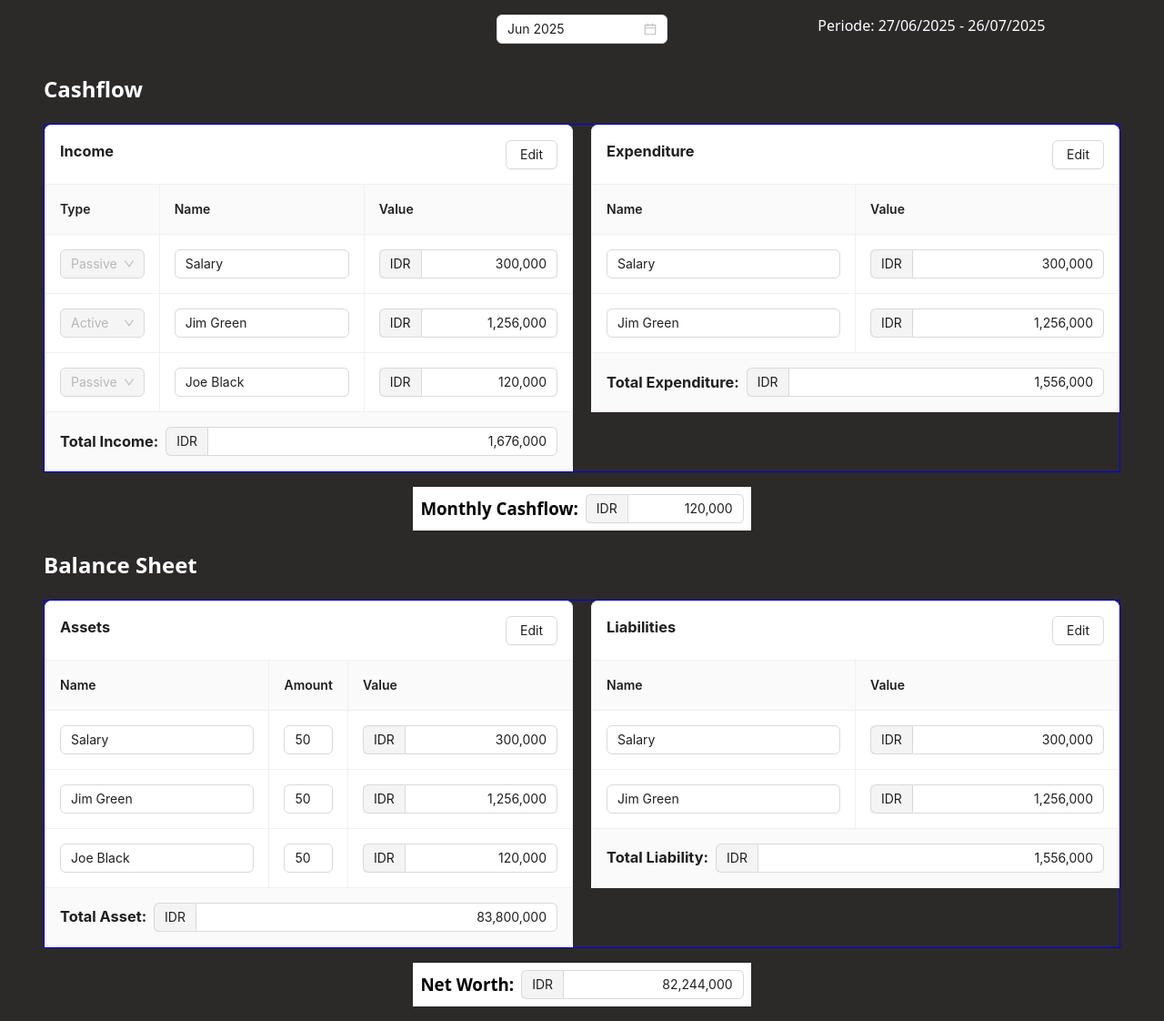
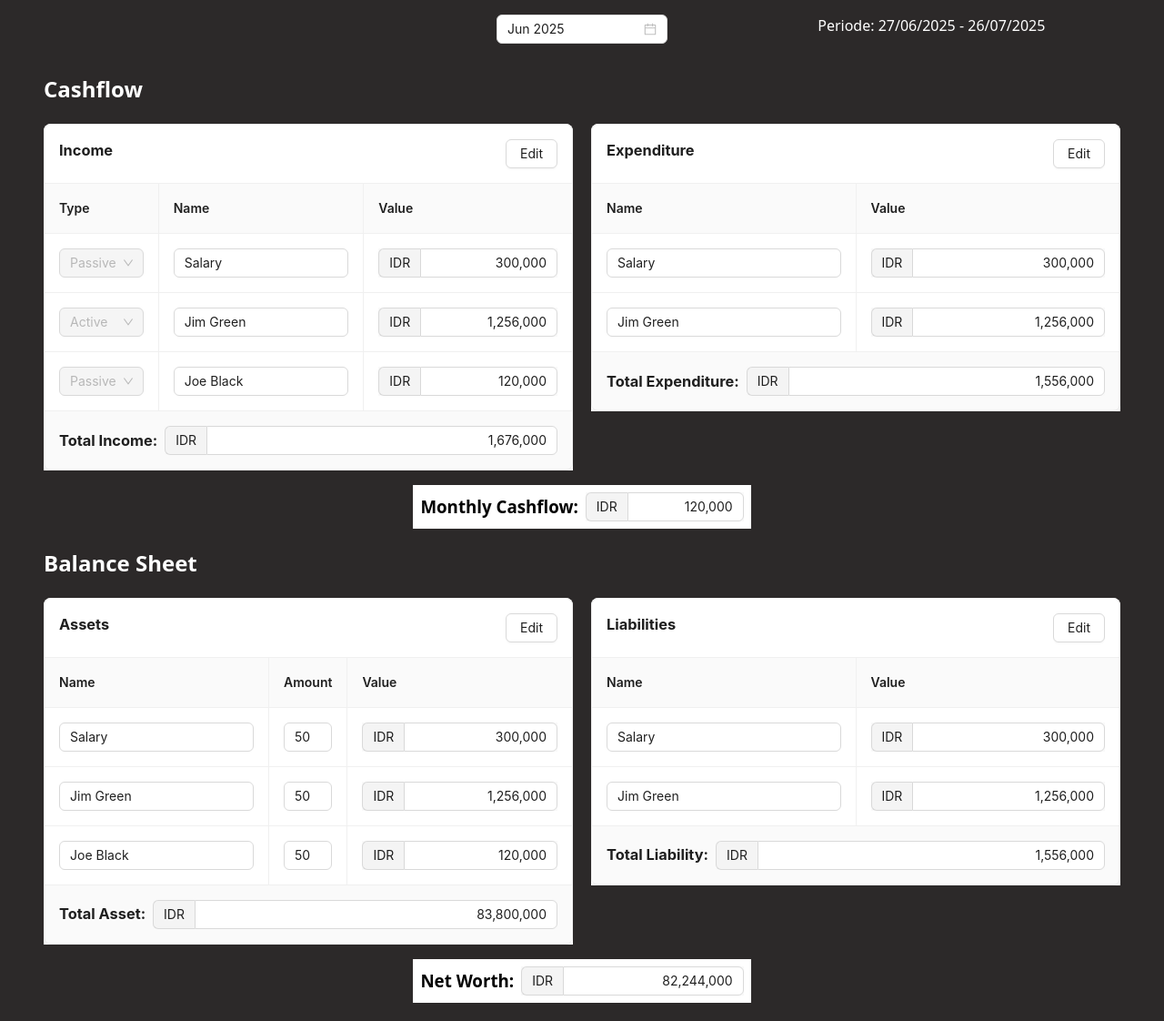
Before and after one commit to fazriegi/money_management-fe, a React (Vite) app: page / in a window 1280 px wide. Shown: the whole page at 91% size. Built offline with nearby package versions, Linux system fonts and the light colour scheme.

Commit message:
fix: remove border

```diff
--- a/src/pages/MoneyManagement.jsx
+++ b/src/pages/MoneyManagement.jsx
@@ -78,10 +78,7 @@ const MoneyManagement = () => {
       </header>
       <section>
         <h2 style={{ fontWeight: "bold" }}>Cashflow</h2>
-        <div
-          id="income-statement"
-          style={{ display: "flex", gap: 20, border: "1px solid blue" }}
-        >
+        <div id="income-statement" style={{ display: "flex", gap: 20 }}>
           <Income />
           <Expenditure />
         </div>
@@ -102,7 +99,7 @@ const MoneyManagement = () => {
 
         <div id="balance-sheet" style={{ marginTop: "1em" }}>
           <h2 style={{ fontWeight: "bold" }}>Balance Sheet</h2>
-          <div style={{ display: "flex", gap: 20, border: "1px solid blue" }}>
+          <div style={{ display: "flex", gap: 20 }}>
             <Asset />
             <Liability />
           </div>
```
